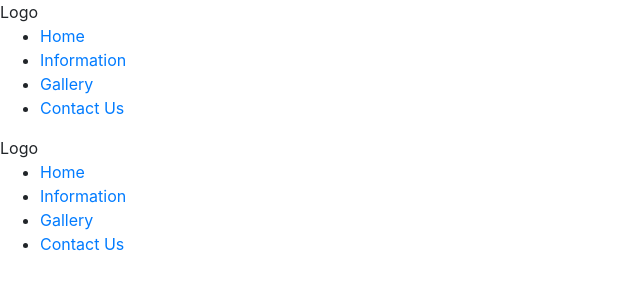
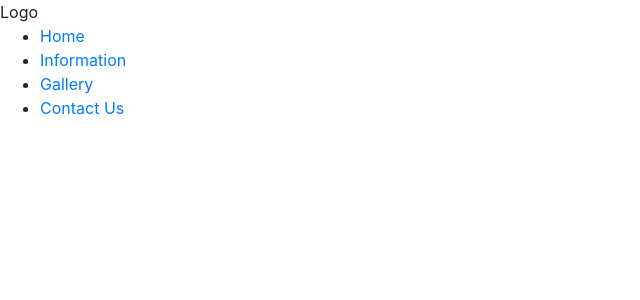
Before and after one commit to francescopapini/ventos, a React (Create React App) app: page / in a window 1280 px wide. Shown: the top 300 px of the page, without its empty margins (0-640 px from the left). Built offline with nearby package versions, Linux system fonts and the light colour scheme.

Commit message:
cleaning footer.js file

```diff
--- a/src/App.js
+++ b/src/App.js
@@ -9,7 +9,6 @@ class App extends Component {
       <div className="App">
         <Navbar />
         <Footer />
-
       </div>
     );
   }
--- a/src/components/footerComponent/footer.js
+++ b/src/components/footerComponent/footer.js
@@ -1,25 +1,16 @@
 import React, { Component } from 'react'
 
-class Navbar extends Component {
+class Footer extends Component {
   render() {
     return (
       <header>
-        <div className="logo">
-          Logo
-        </div>
+        <footer>
 
-        <nav>
-          <ul>
-            <li><a href="#">Home</a></li>
-            <li><a href="#">Information</a></li>
-            <li><a href="#">Gallery</a></li>
-            <li><a href="#">Contact Us</a></li>
-          </ul>
-        </nav>
+        </footer>
 
       </header>
     );
   }
 }
 
-export default Navbar;
+export default Footer;
```
